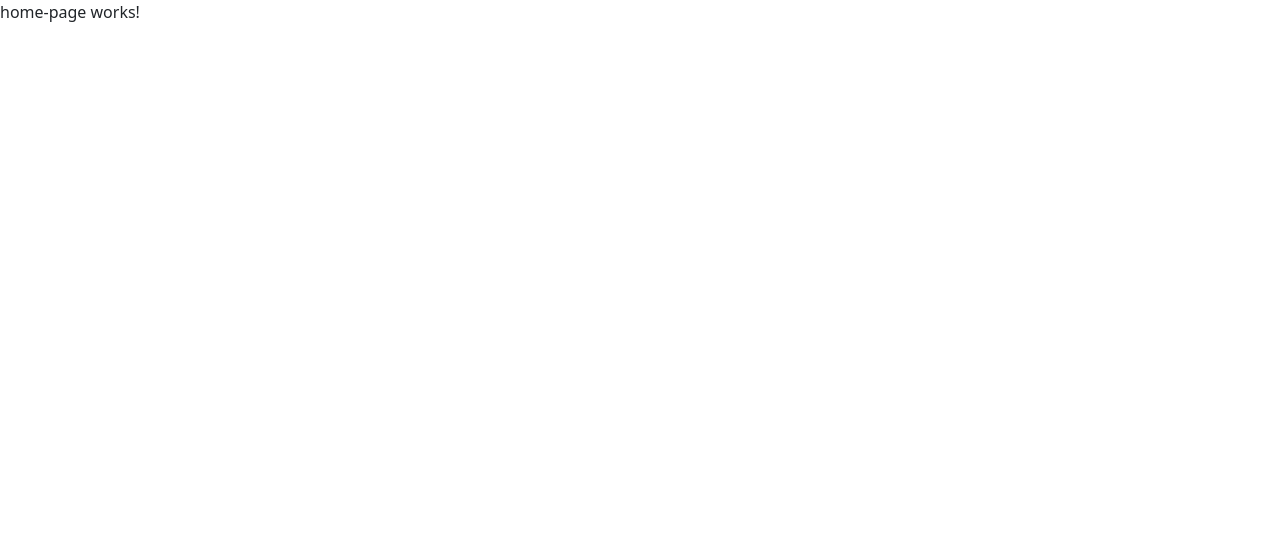
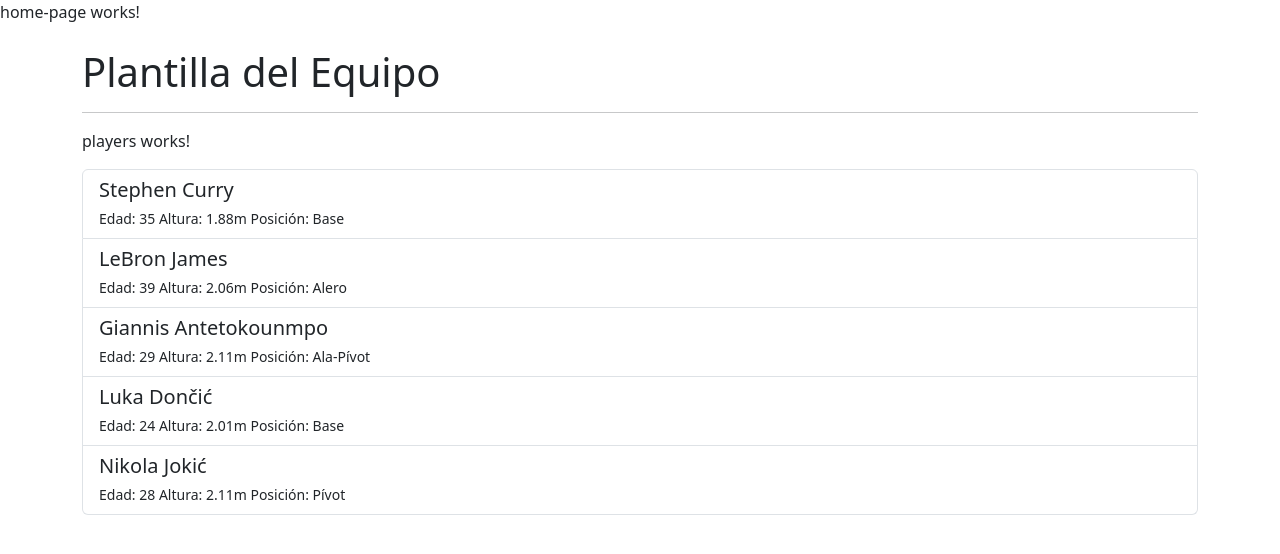
Before and after one commit to Des-FrontEnd-con-frameworks-avanz/Producto-1, an Angular app: page / in a window 1280 px wide. Shown: the top 554 px of the page. Built offline with nearby package versions, Linux system fonts and the light colour scheme.

Commit message:
configuración inicial players component

```diff
--- a/src/app/components/players/players.component.html
+++ b/src/app/components/players/players.component.html
@@ -1 +1,12 @@
 <p>players works!</p>
+
+<div class="list-group">
+    <button *ngFor="let player of players" type="button" class="list-group-item list-group-item-action"
+        [class.active]="selectedPlayerId === player.id" (click)="onSelectPlayer(player)">
+        <div>
+            <h5 class="mb-1">{{player.nombre}} {{player.apellidos}}</h5>
+            <small>Edad: {{player.edad}} Altura: {{player.altura}} Posición: {{player.posicion}}</small>
+        </div>
+
+    </button>
+</div>
--- a/src/app/components/players/players.component.ts
+++ b/src/app/components/players/players.component.ts
@@ -1,11 +1,30 @@
-import { Component } from '@angular/core';
+import { Component, OnInit, Output, EventEmitter } from '@angular/core';
+import { CommonModule } from '@angular/common';
+import { Player } from '../../shared/models/player.model'
+import { PLAYERS_DATA } from '../../shared/data/players-list'
 
 @Component({
   selector: 'app-players',
-  imports: [],
+  standalone: true,
+  imports: [CommonModule],
   templateUrl: './players.component.html',
   styleUrl: './players.component.sass'
 })
-export class PlayersComponent {
+export class PlayersComponent implements OnInit{
+  public players: Player[] = [];
+  public selectedPlayerId: number | null = null;
 
+  //Para comunicar al padre el jugador seleccionado
+  @Output() playerSelected = new EventEmitter<Player>();
+
+  ngOnInit(): void {
+    //iniciamos los datos
+    this.players = PLAYERS_DATA;
+  }
+
+  public onSelectPlayer(player: Player): void{
+    this.selectedPlayerId = player.id;
+    //comunicación hacia componentes padres o hermanos
+    this.playerSelected.emit(player);
+  }
 }
--- a/src/app/pages/home-page/home-page.component.html
+++ b/src/app/pages/home-page/home-page.component.html
@@ -1 +1,6 @@
 <p>home-page works!</p>
+<div class="container mt-4">
+    <h1>Plantilla del Equipo</h1>
+    <hr>
+    <app-players></app-players>
+</div>
--- a/src/app/pages/home-page/home-page.component.ts
+++ b/src/app/pages/home-page/home-page.component.ts
@@ -1,8 +1,10 @@
 import { Component } from '@angular/core';
+import { PlayersComponent } from '@app/components/players/players.component';
 
 @Component({
   selector: 'app-home-page',
-  imports: [],
+  standalone: true,
+  imports: [PlayersComponent],
   templateUrl: './home-page.component.html',
   styleUrl: './home-page.component.sass'
 })
--- a/src/app/shared/models/player.model.ts
+++ b/src/app/shared/models/player.model.ts
@@ -2,7 +2,7 @@ export interface Player {
   id: number;
   nombre: string;
   apellidos: string;
-  posicion: string;
+  posicion: 'Base' | 'Escolta' | 'Alero' | 'Ala-Pívot' | 'Pívot';
   edad: number;
   altura: string;
   fotoUrl?: string;
```
